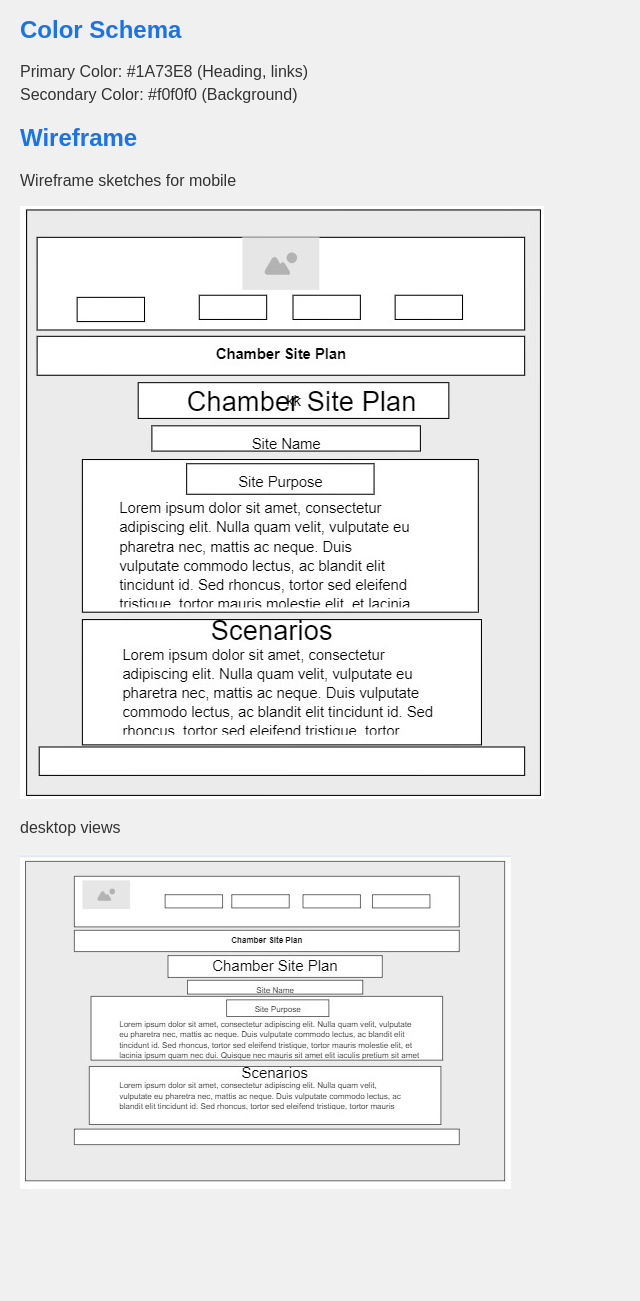
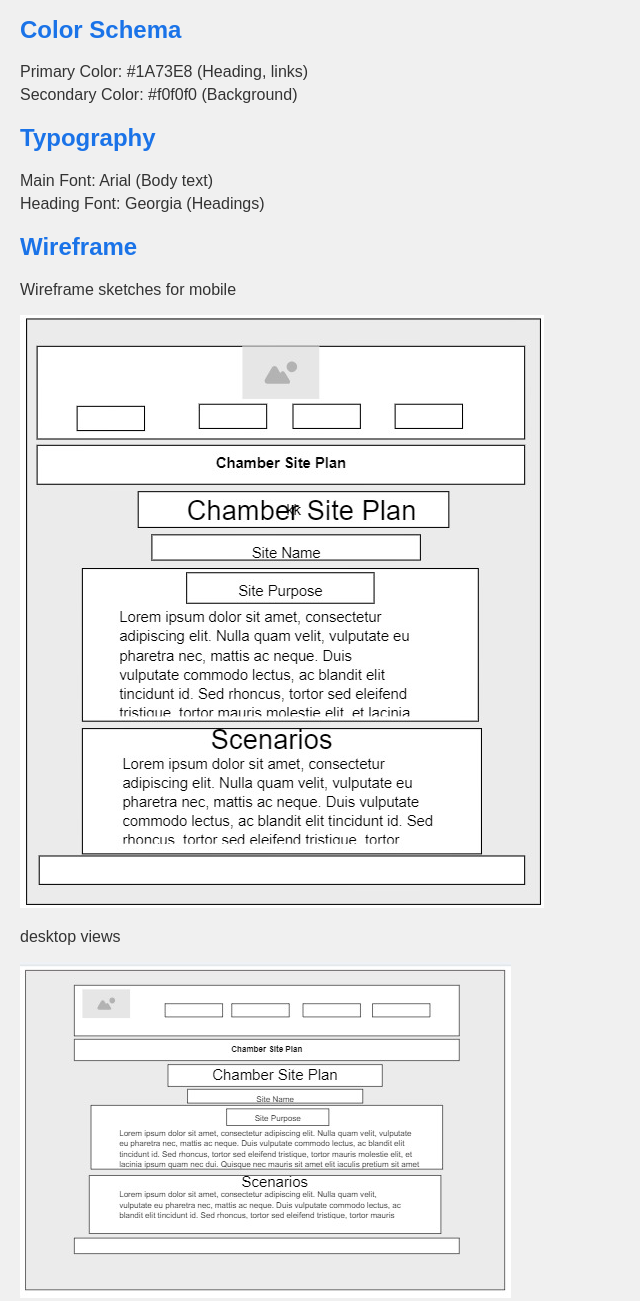
Before and after one commit to holiech/wdd230, a plain HTML site: page week01/chamber-site-plan.html in a window 1280 px wide. Shown: the part 440-1741 px from the top of the page, without its empty margins (0-640 px from the left). Before the commit the page ends 1673 px from the top, so only its background shows below. Drawn offline with Linux system fonts and the light colour scheme.

Commit message:
add home

```diff
--- a/week01/chamber-site-plan.html
+++ b/week01/chamber-site-plan.html
@@ -3,9 +3,9 @@
 <head>
     <meta charset="UTF-8">
     <meta name="viewport" content="width=device-width, initial-scale=1.0">
-    <title>Raila - WDD 230 - Web Frontend Developmen</title>
+    <title>Nairobi Chamber of Commerce Site Plan</title>
     <meta name="description" content="WDD 230 - Web Frontend Development - Raila Odinga Oliech - course assignment portal">
-    <meta name="auther" content="">
+    <meta name="auther" content="raila Oliech">
     <link rel="stylesheet" href="styles/chamber-site-plan.css">
 </head>
 <body>
@@ -40,14 +40,24 @@
                 <li>Primary Color: #1A73E8 (Heading, links)</li>
                 <li>Secondary Color: #f0f0f0 (Background)</li>
             </ul>
+        </article>
+        <article>
+            <div class="typography">
+                <h2>Typography</h2>
+                <ul>
+                    <li>Main Font: Arial (Body text)</li>
+                    <li>Heading Font: Georgia (Headings)</li>
+                </ul>
+            </div>
+        </article>
 
         <article>
             <h2>Wireframe</h2>
             <p>Wireframe sketches for mobile </p>
-             <span><img src="images/mobile-wiew.jpeg" alt="mobile view point">
-                <p> desktop views</p>
+             <img src="images/mobile-wiew.jpeg" alt="mobile view point">
+            <p> desktop views</p>
                 <img src="images/large-view.jpeg" alt="large view">
-            </span>
+
         </article>
 
     </section>
```
Also changed, not shown: index.html (+1 -1 lines).
